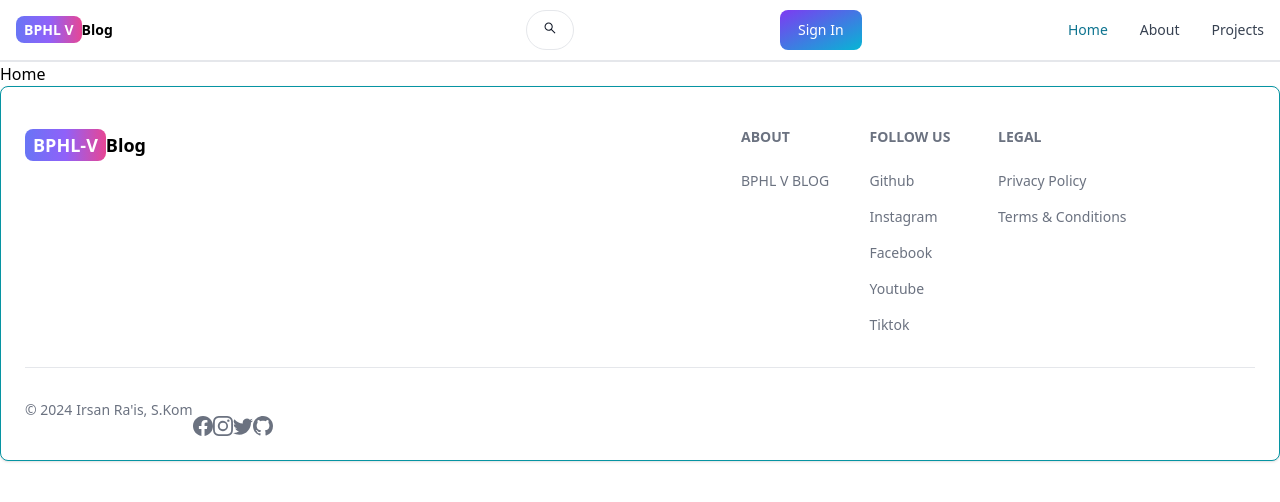
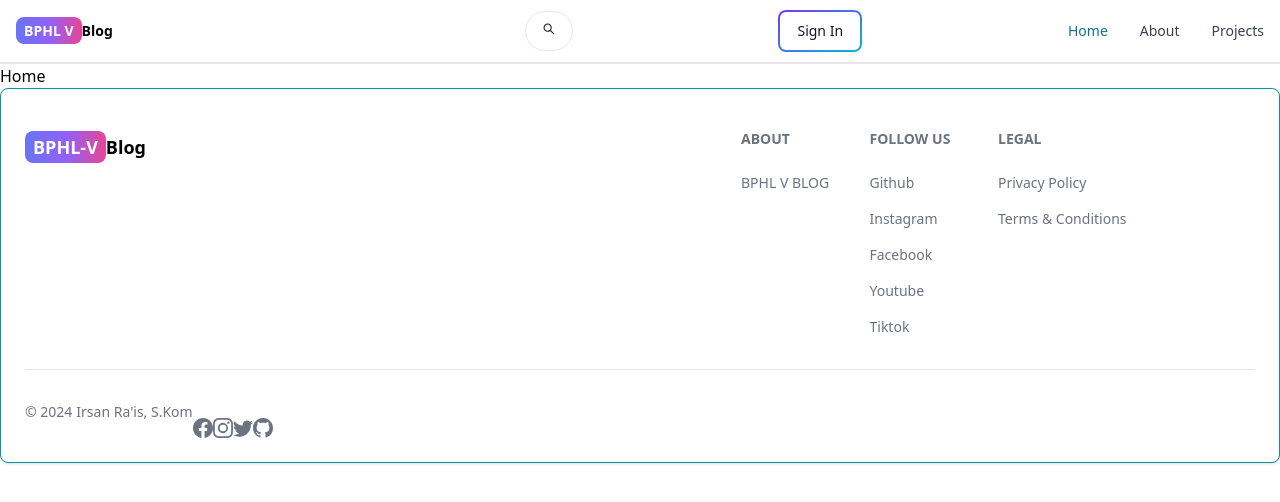
Before and after one commit to irsanrais/BLOG-BPHLV, a React (Vite) app in the folder client/: page / in a window 1280 px wide. Shown: the top 502 px of the page. Built offline with nearby package versions, Linux system fonts and the light colour scheme; no server answers.

Commit message:
update header with profile

```diff
--- a/client/component/Header.jsx
+++ b/client/component/Header.jsx
@@ -1,10 +1,12 @@
-import { Button, Navbar, TextInput } from "flowbite-react";
+import { Avatar, Button, Dropdown, Navbar, TextInput } from "flowbite-react";
 import { Link, useLocation } from "react-router-dom";
 import { AiOutlineSearch } from "react-icons/ai";
 import { FaMoon } from "react-icons/fa";
+import { useSelector } from "react-redux";
 
 export default function Header() {
   const path = useLocation().pathname;
+  const { currentUser } = useSelector((state) => state.user);
   return (
     <Navbar className="border-b-2">
       <Link
@@ -31,9 +33,33 @@
         <Button className="w-12 h-10 hidden sm:inline" color="gray" pill>
           <FaMoon />
         </Button>
-        <Link to="/sign-in">
-          <Button gradientDuoTone="purpleToBlue">Sign In</Button>
-        </Link>
+        {currentUser ? (
+          <Dropdown
+            arrowIcon={false}
+            inline
+            label={
+              <Avatar alt="user" img={currentUser.profilePicture} rounded />
+            }
+          >
+            <Dropdown.Header>
+              <span className="block text-sm">@{currentUser.username}</span>
+              <span className="block text-sm font-medium truncate">
+                {currentUser.email}
+              </span>
+            </Dropdown.Header>
+            <Link to={"/dashboard?tab=profile"}>
+              <Dropdown.Item>Profile</Dropdown.Item>
+            </Link>
+            <Dropdown.Divider />
+            <Dropdown.Item>Sign out</Dropdown.Item>
+          </Dropdown>
+        ) : (
+          <Link to="/sign-in">
+            <Button gradientDuoTone="purpleToBlue" outline>
+              Sign In
+            </Button>
+          </Link>
+        )}
         <Navbar.Toggle />
       </div>
       <Navbar.Collapse>
```
